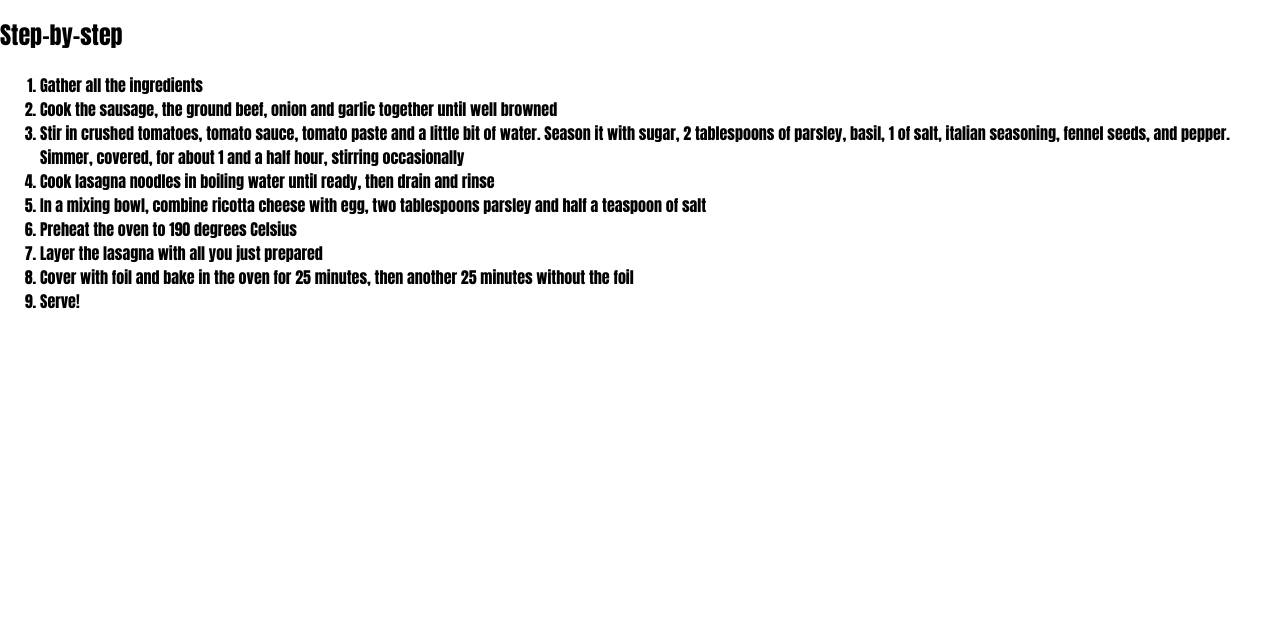
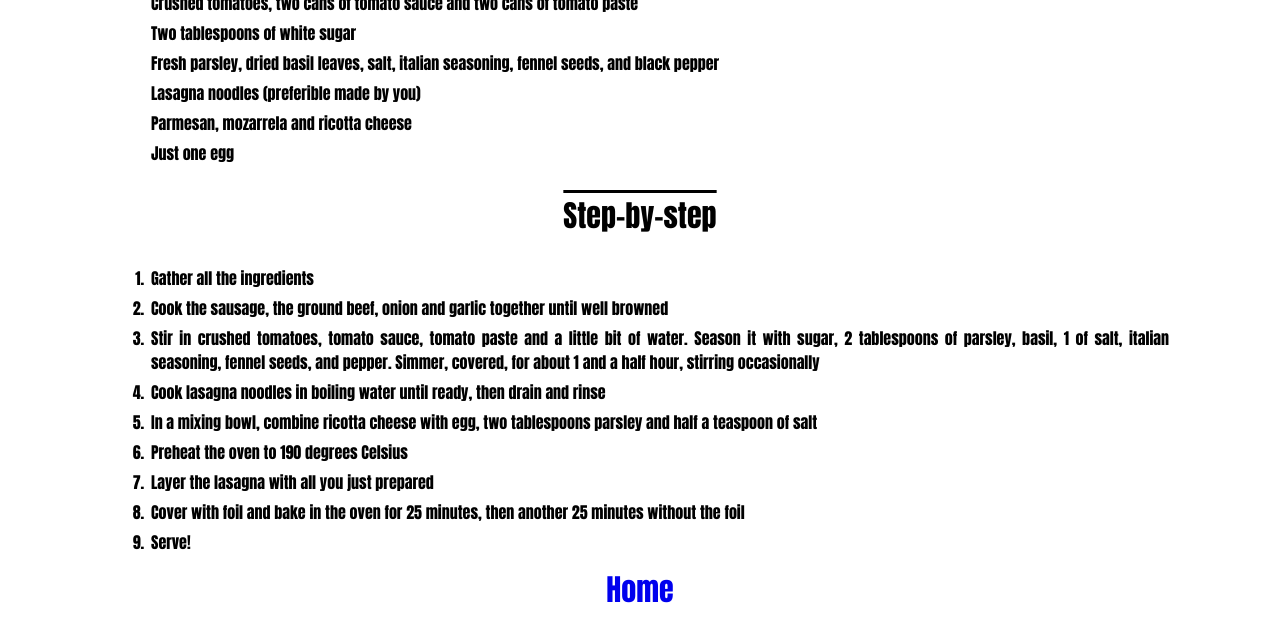
Before and after one commit to XamakitoCoding/odin-recipes, a plain HTML site: page recipes/lasagna.html in a window 1280 px wide. Shown: the part 806-1428 px from the top of the page. Before the commit the page ends 1135 px from the top, so only its background shows below. Drawn offline with Linux system fonts and the light colour scheme.

Commit message:
Corrected css "cascade errors" and finished stylizing!

```diff
--- a/recipes/lasagna.html
+++ b/recipes/lasagna.html
@@ -7,7 +7,6 @@
         <link rel="stylesheet" href="../styles.css">
     </head>
     <body>
-        <a href="../index.html" target="_self" rel="noopener noreferrer">Home</a>
         <h1 class="header">Lasagna</h1>
         <img src="https://recetas.encolombia.com/wp-content/uploads/2021/03/lasagna-de-carne-clasica.webp" alt="a lasagna photo">
         <p class="paragraph">A lasagna is worth the waiting! Just be sure to make it with love and a lot of cheese. <br>
@@ -24,18 +23,19 @@
             <li class="ingredient">Just one egg</li>
         </ul>
         <h2 class="subtitle">Step-by-step</h2>
-        <ol>
-            <li class="list item">Gather all the ingredients</li>
-            <li class="list item">Cook the sausage, the ground beef, onion and garlic together until well browned</li>
-            <li class="list item">Stir in crushed tomatoes, tomato sauce, tomato paste and a little bit of water.
+        <ol class="list">
+            <li class="item">Gather all the ingredients</li>
+            <li class="item">Cook the sausage, the ground beef, onion and garlic together until well browned</li>
+            <li class="item">Stir in crushed tomatoes, tomato sauce, tomato paste and a little bit of water.
                 Season it with sugar, 2 tablespoons of parsley, basil, 1 of salt, italian seasoning, fennel seeds, and pepper.
                 Simmer, covered, for about 1 and a half hour, stirring occasionally</li>
-            <li class="list item">Cook lasagna noodles in boiling water until ready, then drain and rinse</li>
-            <li class="list item">In a mixing bowl, combine ricotta cheese with egg, two tablespoons parsley and half a teaspoon of salt</li>
-            <li class="list item">Preheat the oven to 190 degrees Celsius</li>
-            <li class="list item">Layer the lasagna with all you just prepared</li>
-            <li class="list item">Cover with foil and bake in the oven for 25 minutes, then another 25 minutes without the foil</li>
-            <li class="list item">Serve!</li>
+            <li class="item">Cook lasagna noodles in boiling water until ready, then drain and rinse</li>
+            <li class="item">In a mixing bowl, combine ricotta cheese with egg, two tablespoons parsley and half a teaspoon of salt</li>
+            <li class="item">Preheat the oven to 190 degrees Celsius</li>
+            <li class="item">Layer the lasagna with all you just prepared</li>
+            <li class="item">Cover with foil and bake in the oven for 25 minutes, then another 25 minutes without the foil</li>
+            <li class="item">Serve!</li>
         </ol>
+        <a href="../index.html" target="_self" rel="noopener noreferrer" class="home">Home</a>
     </body>
 </html>
--- a/styles.css
+++ b/styles.css
@@ -9,13 +9,9 @@ body {
 .header {
     text-align: center;
     font-size: 50px;
-}
-
-.header.main {
-    text-align: center;
     background-color: rgba(220, 255, 255, 0.767);
     padding: 30px;
-    margin: 0px;
+    margin-top: 0px;
 }
 
 .recipe-list {
@@ -30,3 +26,47 @@ body {
     text-align: center;
     margin: 0px auto;
 }
+
+.home {
+    display: block;
+    text-align: center;
+    padding: 10px;
+    font-size: 30px;
+    font-weight: bold;
+    text-decoration: none;
+}
+
+img {
+    display: block;
+    margin: auto;
+    width: 500px;
+    height: auto;
+}
+
+.paragraph {
+    text-align: center;
+    font-size: 24px;
+}
+
+.subtitle {
+    text-align: center;
+    font-size: 30px;
+    text-decoration: overline;
+
+}
+
+.list {
+    width: 80%;
+    text-align: justify;
+    margin: 0 auto;
+}
+
+.ingredient {
+    display: block;
+    list-style: none;
+    padding: 3px;
+}
+
+.item {
+    padding: 3px;
+}
```
Also changed, not shown: recipes/bacon-wrapped-asparagus.html (+6 -6 lines), recipes/chicken-shawarma-salad.html (+11 -11 lines).
